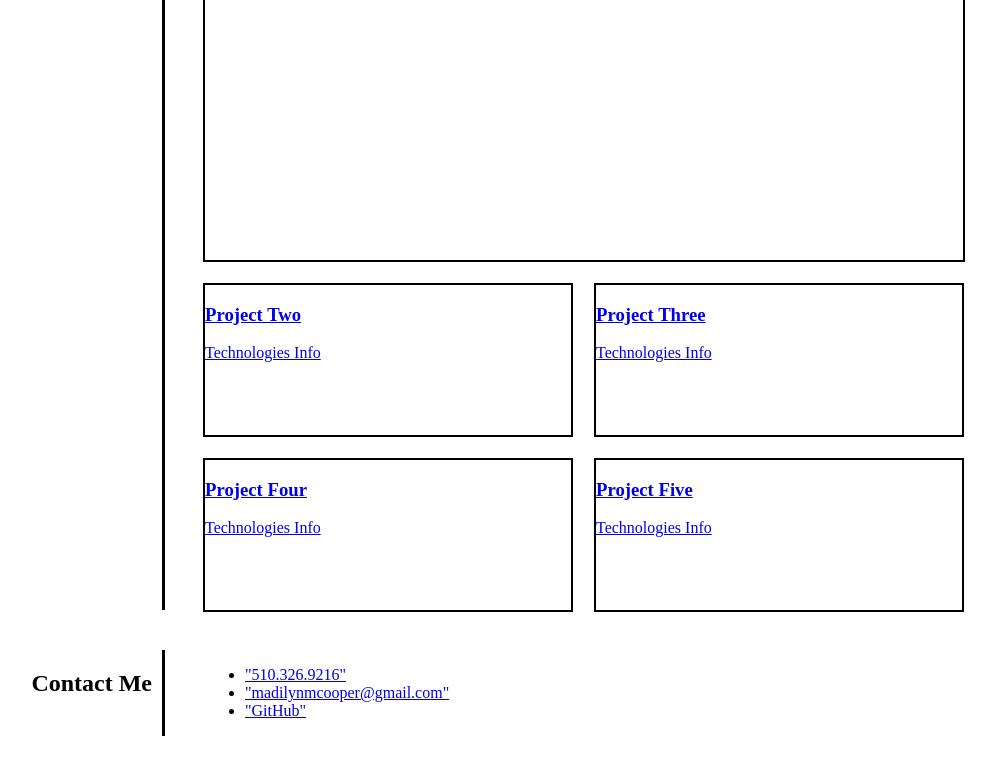
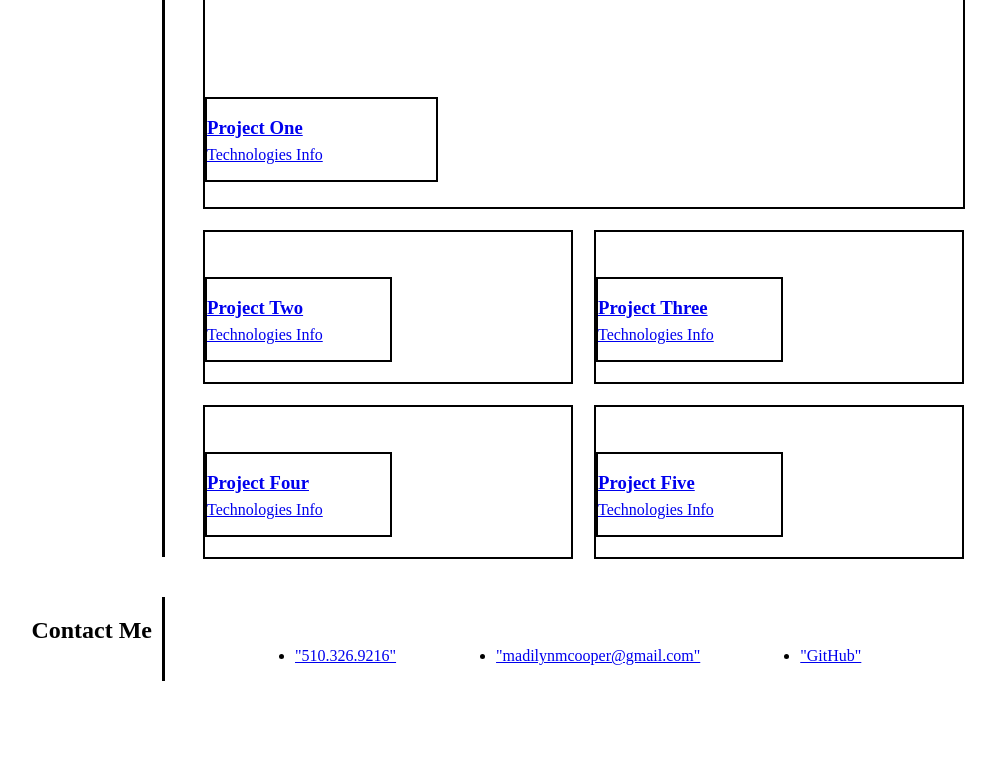
Before and after one commit to Madilyncooper/mc_portfolio, a plain HTML site: page index.html in a window 1280 px wide. Shown: the part 506-1282 px from the top of the page, without its empty margins (172-1168 px from the left). After the commit the page ends 1227 px from the top, so only its background shows below. Drawn offline with Linux system fonts and the light colour scheme.

Commit message:
positioned navigation links and footer links

```diff
--- a/assets/css/style.css
+++ b/assets/css/style.css
@@ -1,30 +1,58 @@
+h1 {
+    margin-bottom: 2px;
+}
+header nav,
+footer ul {
+    display: flex;
+    flex-basis: 75%;
+    justify-content: flex-end;
+    align-items: flex-start;
+    margin-right: 50px;
+}
+
+header nav li {
+    display: inline-flex;
+    margin-left: 25px;
+
+}
+
 section,
 footer {
     display: flex;
-    /* Adds break between main section and footer header borders */
+    /* Sets space between main section and footer header borders */
     margin: 40px 0;
 }
 
 section header,
 footer header {
-    /* Lines up content in main section and footer*/
+    /* Positions content in main section and footer*/
     flex-basis: 25%;
     /* Adds right border to main section headers and footer headers*/
     border-right: solid black 3px;
-    /* Puts space between content to the right of each main section header/footer
+    /* Sets space between content to the right of each main section header/footer
     header and their right border*/
     margin-right: 40px;
-    /* Puts main section headers and footer headers close to the right border */
+    /* Sets position of main section header and footer header in relation to their right border  */
     text-align: right;
-    /* Puts space between main section headers/footer headers and their
+    /* Sets space between main section headers/footer headers and their
     right border */
     padding-right: 10px;
 }
 
 section div,
 footer ul {
-    /* Positions main section and footer content in center of page */
+    /* Positions main section and footer content */
     flex-basis: 60%;
+}
+
+section div h3 {
+    /* Sets space between bottom the of section div h3's and the top of section div p's */
+    margin-bottom: 2px;
+}
+
+section div p {
+    /* Sets space between top of section div p's and the bottom of section div h3's */
+    margin-top: 5px;
 }
 
 #projects {
@@ -37,36 +65,75 @@ footer ul {
 #projects a {
     /* Gives all link boxes in main section div an outline */
     outline: solid black 2px;
-    /* Link boxes width */
+    /* Sets link boxes width */
     width: 350px;
 }
 
+#projects div {
+    /* Puts border around header and p of link boxes */
+    border: solid black 2px;
+    display: flex;
+    /* Sets position of header and p within link boxes*/
+    flex-direction: column;
+    flex-basis: 50%;
+    /* Sets space between h3/p bottom border and the bottom border of link boxes */
+    margin-bottom: 20px;
+}
+
+#projects a:first-child {
+    /* Sets space between the right border h3/p of first link box and right border
+    of the link box it is in */
+    padding-right: 300px;
+}
+
 #projects a:not(:first-child) {
-    /* The height and width of link boxes after first link box */
+    /* Sets the height and width of link boxes after first link box */
     height: 150px;
     width: 366px;
+    display: flex;
+    align-items: flex-end;
 }
 
 #projects a:nth-child(2),
 #projects a:nth-child(3) {
-    /* Puts space between link boxes 1 and 2's bottom border and the link
+    /* Sets space between link boxes 1 and 2's bottom border and the link
     boxes beneath them */
     margin-bottom: 25px;
 }
 
 #projects a:nth-child(3),
 #projects a:nth-child(5) {
-/* Puts space between link boxes 3 and 5's left border and the link
+    /* Sets space between link boxes 3 and 5's left border and the link
 boxes to their left */
     margin-left: 25px;
 }
 
 #p-one {
-    /* Puts first link box on it's own line */
+    /* Sets position of first link box */
     flex-basis: 100%;
     /* Sets the height of 1st link box */
     height: 340px;
-    /* Give the first link box space between it's bottom border
+    /* Sets space between first link box's bottom border
     and the follwing link boxes */
     margin-bottom: 25px;
+    /* Sets the position of the bordered h3/p within link box */
+    display: flex;
+    flex-wrap: wrap;
+    align-items: flex-end;
 }
+
+#p-one div {
+    /* Sets space between bottom border of the first link box's h3/p border
+    and the first link box's border*/
+    margin-bottom: 25px;
+}
+
+footer ul {
+    margin-top: 50px;
+    justify-content: flex-start;
+}
+
+footer ul li {
+    margin-left: 50px;
+    margin-right: 50px;
+}
```
